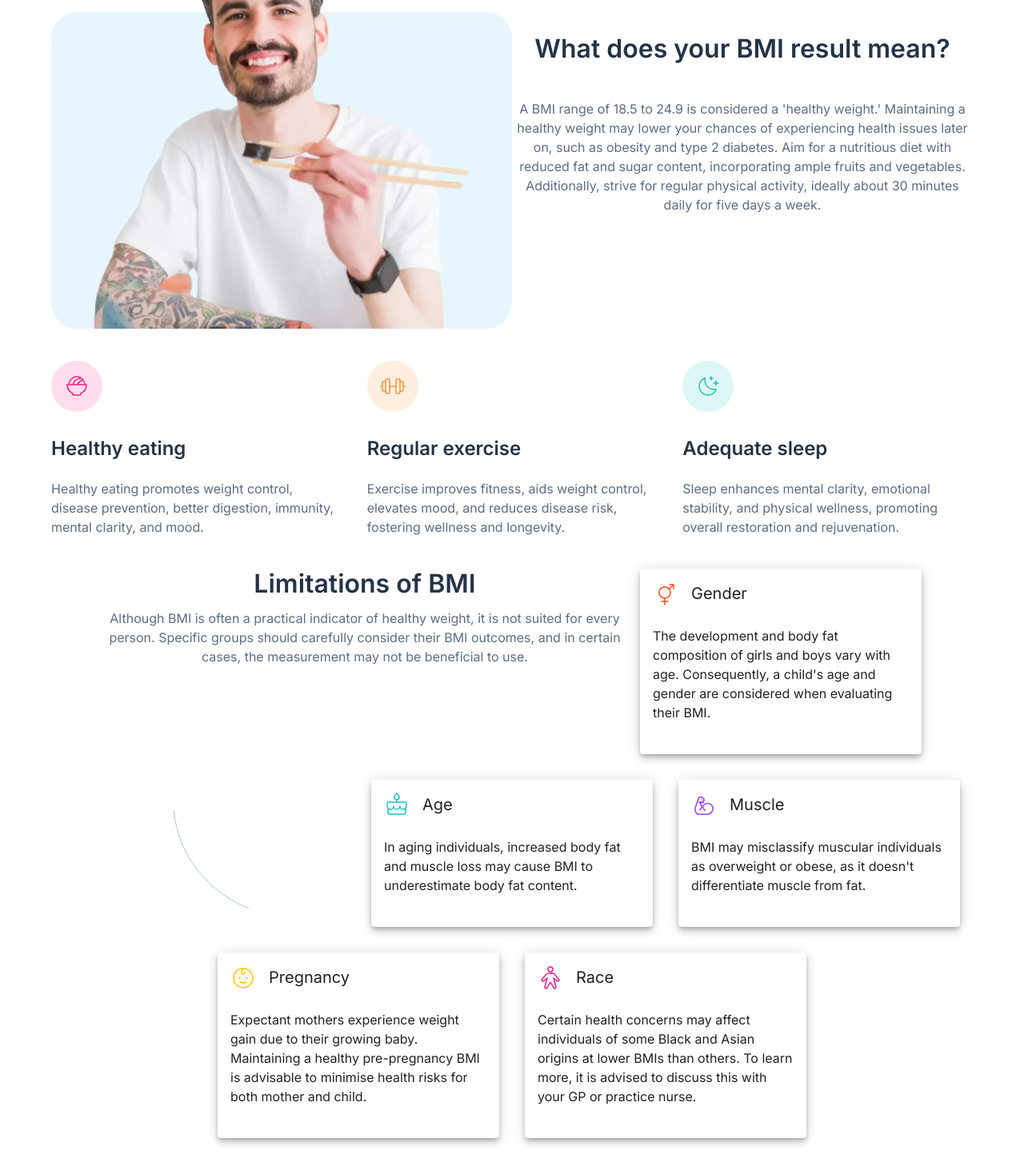
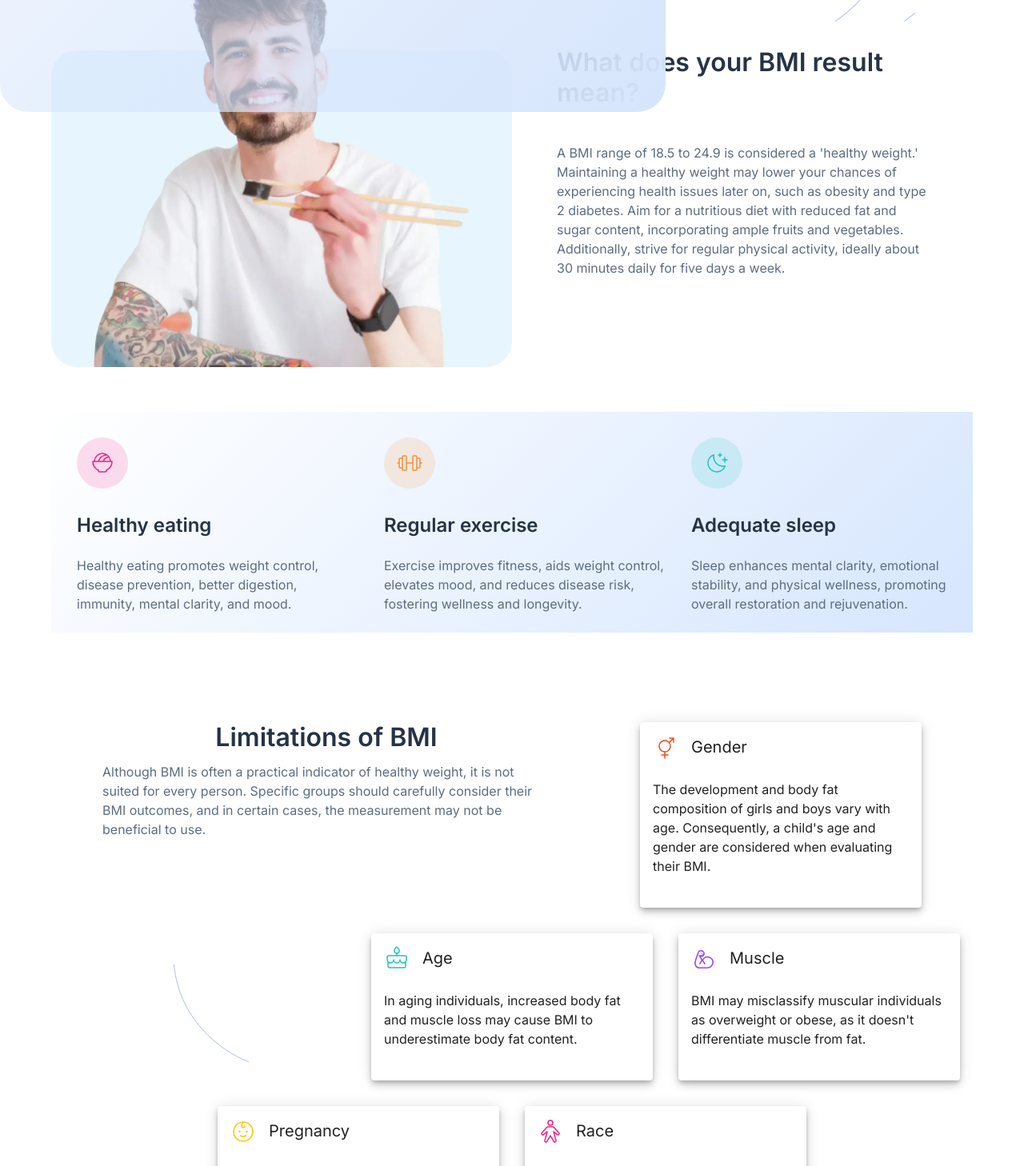
Before and after one commit to queseri/bmi-calculator, a React (Vite) app: page / in a window 1280 px wide. Shown: the part 900-2358 px from the top of the page at 80% size. Built offline with nearby package versions, Linux system fonts and the light colour scheme.

Commit message:
gradient colours for bmipractices section

```diff
--- a/src/App.tsx
+++ b/src/App.tsx
@@ -30,6 +30,7 @@ import BmiPractices from "./components/BmiPractices";
 import BmiLimitations from "./components/BmiLimitations";
 import Header from "./components/Header";
 import { bgLayout } from "./styles/Styles";
+import { leftPattern } from "./styles/Styles";
 
 function App() {
   const [method, setMethod] = useState("metric");
@@ -107,6 +108,9 @@ function App() {
               variant="body1"
               lineHeight={1.5}
               color={darkElectricBlue}
+              paddingRight={{
+                lg: "6rem",
+              }}
               textAlign={{
                 md: "start",
               }}
@@ -213,7 +217,6 @@ function App() {
                 sx={{
                   background:
                     "linear-gradient(90deg, #345FF6 0%, #587DFF 100%)",
-
                   borderBottomRightRadius: {
                     sm: "100px",
                   },
@@ -273,13 +276,22 @@ function App() {
           container
           justifyContent={"center"}
           alignItems={"center"}
-          paddingY={"2.5rem"}
+          paddingY={"5.5rem"}
+          position={"relative"}
+          sx={leftPattern}
         >
           <Grid item sm={6}>
             <img src={ManEating} alt="man eating with sticks" />
           </Grid>
 
-          <Grid item sm={6}>
+          <Grid
+            item
+            sm={6}
+            paddingX={{
+              sm: "2rem",
+              lg: "3.5rem",
+            }}
+          >
             <Typography
               variant="h2"
               gutterBottom
@@ -287,10 +299,15 @@ function App() {
               fontSize={"2rem"}
               fontWeight={600}
               paddingY={"2rem"}
+              textAlign={"left"}
             >
               What does your BMI result mean?
             </Typography>
-            <Typography variant="body1" color={darkElectricBlue}>
+            <Typography
+              variant="body1"
+              color={darkElectricBlue}
+              textAlign={"left"}
+            >
               {" "}
               A BMI range of 18.5 to 24.9 is considered a 'healthy weight.'
               Maintaining a healthy weight may lower your chances of
@@ -302,7 +319,16 @@ function App() {
             </Typography>
           </Grid>
         </Grid>
-        <Grid container spacing={4}>
+        <Grid
+          container
+          spacing={4}
+          width={"100%"}
+          marginLeft={0}
+          sx={{
+            background:
+              "var(--gradient-1, linear-gradient(315deg, #D6E6FE 0%, rgba(214, 252, 254, 0.25%) 100%))",
+          }}
+        >
           <BmiPractices
             value={4}
             img={Eating}
@@ -332,9 +358,22 @@ function App() {
           justifyContent={"center"}
           alignItems={"stretch"}
           width={"100%"}
-          margin={"auto"}
+          marginX={"auto"}
+          marginY={{
+            xs: "2,5rem",
+            lg: "6rem",
+          }}
         >
-          <Grid item xs={12} md={7} paddingY={"2.5rem"} paddingTop={0}>
+          <Grid
+            item
+            xs={12}
+            md={7}
+            paddingY={"2.5rem"}
+            paddingTop={0}
+            paddingRight={{
+              lg: "6rem",
+            }}
+          >
             <Typography
               variant="h2"
               color={gunMetal}
@@ -344,7 +383,12 @@ function App() {
             >
               Limitations of BMI
             </Typography>
-            <Typography color={darkElectricBlue}>
+            <Typography
+              color={darkElectricBlue}
+              textAlign={{
+                lg: "left",
+              }}
+            >
               Although BMI is often a practical indicator of healthy weight, it
               is not suited for every person. Specific groups should carefully
               consider their BMI outcomes, and in certain cases, the measurement
--- a/src/styles/Styles.tsx
+++ b/src/styles/Styles.tsx
@@ -1,3 +1,4 @@
+import LeftPatternImg from "../assets/images/pattern-curved-line-left.svg";
 export const bgLayout = {
   zIndex: 2,
   "&::before": {
@@ -15,7 +16,7 @@ export const bgLayout = {
     },
     height: {
       xs: "100%",
-      md: "100%",
+      lg: "130%",
     },
 
     zIndex: -1,
@@ -24,3 +25,19 @@ export const bgLayout = {
       "linear-gradient(315deg, #D6E5FC 0%, rgba(214, 252, 254, 0.00) 100%)",
   },
 };
+
+export const leftPattern = {
+  "&::before": {
+    position: "absolute",
+    content: '""',
+    top: 0,
+    right: "4.5rem",
+    width: {
+      lg: "100px",
+    },
+    height: {
+      lg: "200px",
+    },
+    background: `url(${LeftPatternImg})`,
+  },
+};
```
